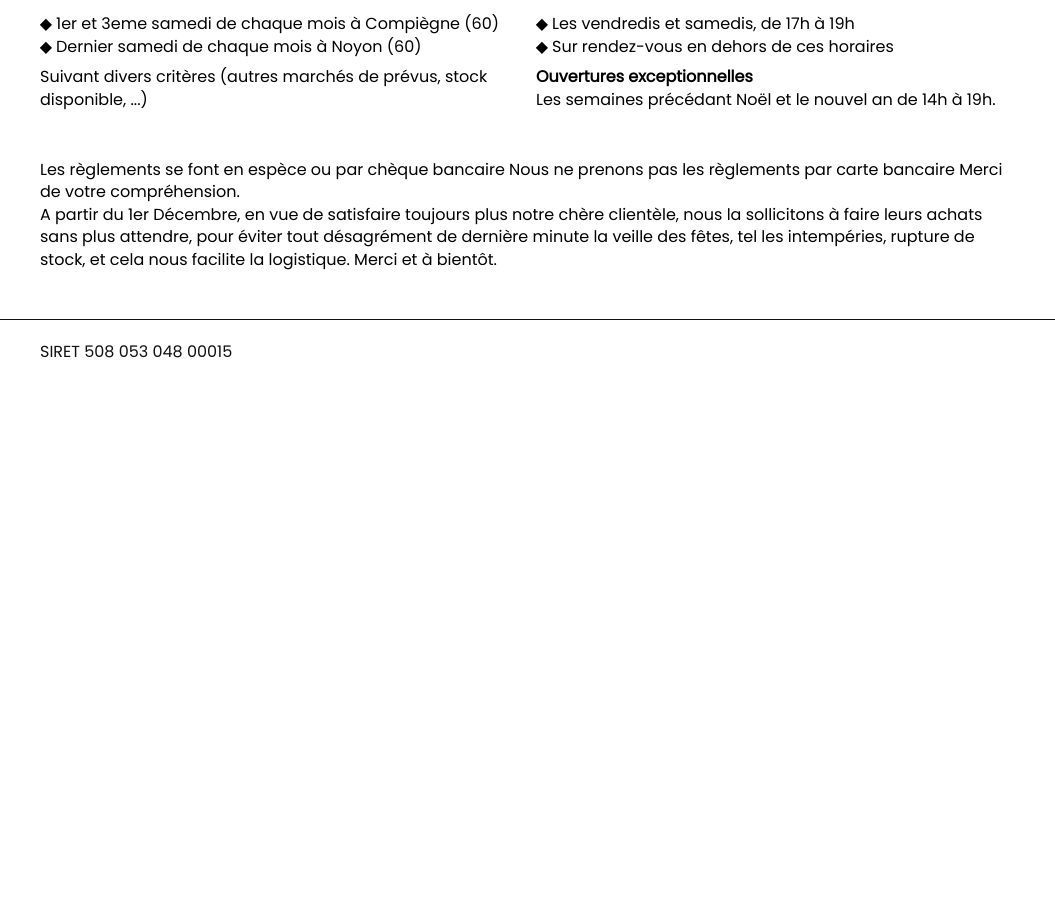
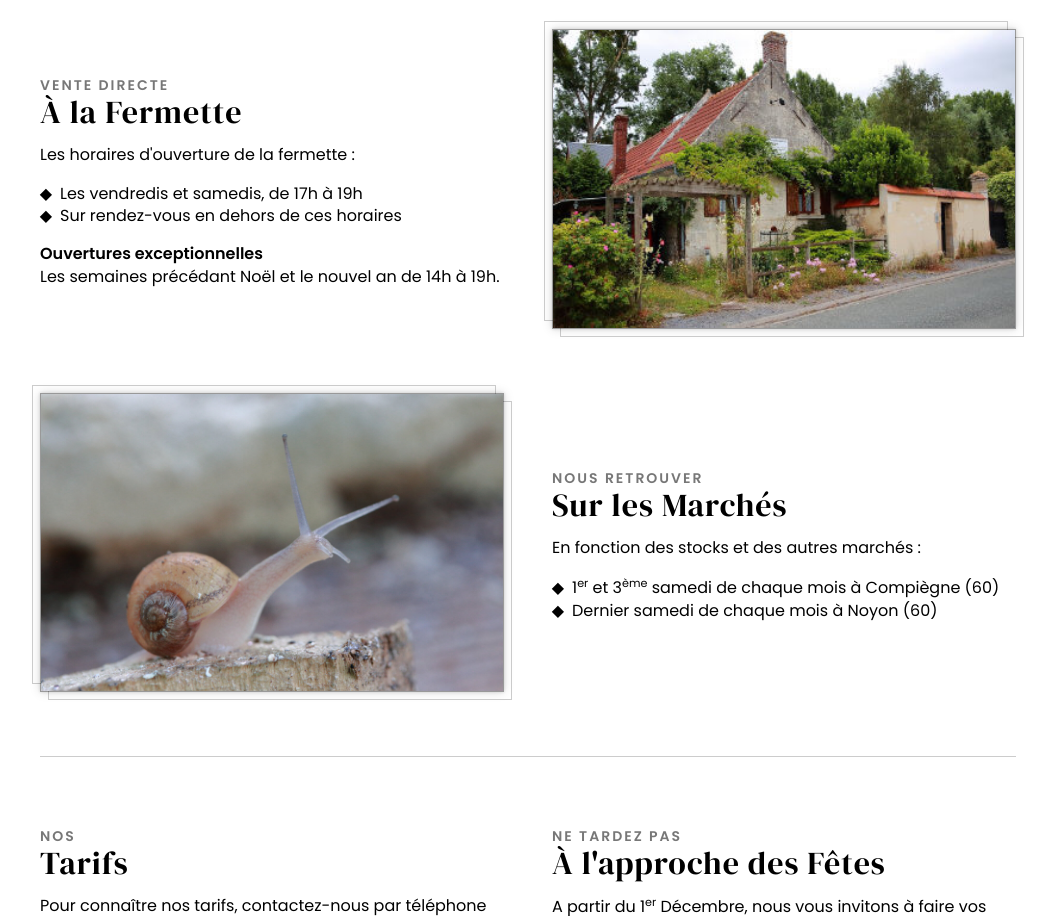
Before and after one commit to Alex-D/la-fermette-aux-escargots.fr, a website: page src/index.html in a window 1280 px wide. Shown: the part 754-1670 px from the top of the page, without its empty margins (112-1167 px from the left). Before the commit the page ends 1138 px from the top, so only its background shows below. Drawn offline with Linux system fonts and the light colour scheme.

Commit message:
feat: add images

```diff
--- a/src/index.html
+++ b/src/index.html
@@ -2,7 +2,7 @@
 <html lang="fr">
 <head>
   <title>La Fermette Aux Escargots</title>
-	<link href="https://fonts.googleapis.com/css2?family=Poppins&family=DM+Serif+Display&display=swap" rel="stylesheet">
+	<link href="https://fonts.googleapis.com/css2?family=Poppins:wght@400;600&family=DM+Serif+Display&display=swap" rel="stylesheet">
 	<link href="style.css" rel="stylesheet">
 </head>
 <body>
@@ -28,13 +28,12 @@
 		<div class="c-wrapper m-hero--wrapper">
 			<div class="m-hero--box">
 				<div class="c-wrapper">
-					<p class="c-title">Bienvenue</p>
+					<p class="c-title">Élevage d'escargots biologiques</p>
 					<p>
 						Yamina et Christian vous souhaitent la bienvenue.
 					</p>
 					<p>
-						<em>La Fermette Aux Escargots</em> se situe en Picardie,
-						dans l'Oise et plus précisément dans le Noyonnais à Varesnes, 60400.
+						<em>La Fermette Aux Escargots</em> se situe à Varesnes, à côté de Noyon (Oise, Picardie).
 					</p>
 				</div>
 			</div>
@@ -42,22 +41,14 @@
 	</div>
 	<div class="c-wrapper">
 		<section>
-			<h2 class="c-title">Où acheter ?</h2>
+			<h2 class="c-title c-title__centered">Nos points de vente</h2>
 
-			<div class="c-columns c-section">
+			<div class="c-section c-columns c-line">
 				<div>
-					<h3 class="c-subtitle">Les marchés</h3>
-					<ul>
-						<li>1<sup>er</sup> et 3<sup>eme</sup> samedi de chaque mois à Compiègne (60)</li>
-						<li>Dernier samedi de chaque mois à Noyon (60)</li>
-					</ul>
+					<h3 class="c-subtitle"><span class="c-subtitle--sup">Vente directe</span> À la Fermette</h3>
 					<p>
-						Suivant divers critères (autres marchés de prévus, stock disponible, ...)
+						Les horaires d'ouverture de la fermette :
 					</p>
-				</div>
-
-				<div>
-					<h3 class="c-subtitle">Vente directe à la fermette</h3>
 					<ul>
 						<li>Les vendredis et samedis, de 17h à 19h</li>
 						<li>Sur rendez-vous en dehors de ces horaires</li>
@@ -67,20 +58,58 @@
 						Les semaines précédant Noël et le nouvel an de 14h à 19h.
 					</p>
 				</div>
+				<div>
+					<div class="picture">
+						<img src="./assets/photos/fermette.min.jpg" alt="">
+					</div>
+				</div>
 			</div>
 
-			<div class="c-section">
-				<p>
-					Les règlements se font en espèce ou par chèque bancaire
-					Nous ne prenons pas les règlements par carte bancaire
-					Merci de votre compréhension.
-				</p>
-				<p>
-					A partir du 1er Décembre, en vue de satisfaire toujours plus notre chère clientèle,
-					nous la sollicitons à faire leurs achats sans plus attendre, pour éviter tout désagrément de
-					dernière minute la veille des fêtes, tel les intempéries, rupture de stock, et cela nous facilite la logistique.
-					Merci et à bientôt.
-				</p>
+			<div class="c-section c-columns c-columns__swap c-line">
+				<div>
+					<h3 class="c-subtitle"><span class="c-subtitle--sup">Nous retrouver</span> Sur les Marchés</h3>
+					<p>
+						En fonction des stocks et des autres marchés :
+					</p>
+					<ul>
+						<li>1<sup>er</sup> et 3<sup>ème</sup> samedi de chaque mois à Compiègne (60)</li>
+						<li>Dernier samedi de chaque mois à Noyon (60)</li>
+					</ul>
+				</div>
+				<div>
+					<div class="picture">
+						<img src="./assets/photos/petit-escargot.min.jpg" alt="">
+					</div>
+				</div>
+			</div>
+
+			<hr class="c-separator">
+
+			<div class="c-columns c-section">
+				<div>
+					<h3 class="c-subtitle"><span class="c-subtitle--sup">Nos</span> Tarifs</h3>
+					<p>
+						Pour connaître nos tarifs, contactez-nous par téléphone ou par email.
+						Nous proposons des tarifs réduits pour les comités d'entreprises.
+					</p>
+
+					<p>
+						<strong>Modes de paiement</strong> <br>
+						Les règlements se font en espèce ou par chèque bancaire,
+						car nous ne prenons pas les règlements par carte bancaire.
+					</p>
+				</div>
+
+				<div>
+					<h3 class="c-subtitle"><span class="c-subtitle--sup">Ne tardez pas</span> À l'approche des Fêtes</h3>
+					<p>
+						A partir du 1<sup>er</sup> Décembre, nous vous invitons à faire vos achats sans plus attendre.
+					</p>
+					<p>
+						Cela vous permettra d'éviter tout désagrément de dernière minute la veille des fêtes,
+						tels que les intempéries ou une rupture de stock ; et nous facilite la logistique.
+					</p>
+				</div>
 			</div>
 		</section>
 	</div>
--- a/src/style.css
+++ b/src/style.css
@@ -69,11 +69,17 @@ body {
 }
 
 strong {
-	font-weight: bold;
+	font-weight: 600;
 }
 
 em {
 	font-style: italic;
+}
+
+sup {
+	vertical-align: super;
+	font-size: 0.7em;
+	letter-spacing: initial;
 }
 
 p,
@@ -90,35 +96,72 @@ li {
 .c-columns {
 	display: grid;
 	grid-template-columns: repeat(auto-fit, minmax(240px, 1fr));
-	grid-gap: 16px;
+	grid-gap: 48px;
+}
+
+.c-columns__swap > :last-child {
+	order: -1;
 }
 
 .c-section {
-	margin-bottom: 48px;
+	margin-bottom: 64px;
+}
+
+.c-section p:not(:last-child) {
+	margin-bottom: 16px;
 }
 
 .c-section ul {
 	padding-left: 12px;
 	list-style-type: "◆";
-	margin-bottom: 8px;
+}
+
+.c-section ul:not(:last-child) {
+	margin-bottom: 16px;
 }
 
 .c-section ul li {
-	padding-left: 4px;
+	padding-left: 8px;
+}
+
+.c-line {
+	align-items: center;
 }
 
 .c-title {
 	font-family: 'DM Serif Display', serif;
-	font-size: 32px;
+	font-size: 40px;
 	letter-spacing: 1px;
-	margin: -3px 0 8px;
+	margin: -3px 0 24px;
+}
+
+.c-title__centered {
+	text-align: center;
+	margin-bottom: 64px;
 }
 
 .c-subtitle {
 	font-family: 'DM Serif Display', serif;
-	font-size: 24px;
+	font-size: 32px;
 	letter-spacing: 1px;
 	margin: 8px 0 16px;
+}
+
+.c-subtitle--sup {
+	display: block;
+	font-family: 'Poppins', serif;
+	font-size: 14px;
+	font-weight: 600;
+	text-transform: uppercase;
+	letter-spacing: 2px;
+	margin-bottom: 4px;
+	color: #777;
+}
+
+.c-separator {
+	border: none;
+	border-top: 1px solid #ccc;
+	margin: 64px 0;
 }
 
 /*********
@@ -167,7 +210,7 @@ li {
 
 
 /*********
- * Content
+ * Hero
  *********/
 
 .m-hero {
@@ -192,12 +235,56 @@ li {
 	background: hsla(0, 0%, 7%, 0.8);
 	padding: 24px;
 	width: calc(100% - 48px);
-	border: 2px solid #fff;
+	border: 1px solid #fff;
 	transform: translate(-50%, 0);
 }
 
-.m-hero p {
-	max-width: 600px;
+.m-hero p:not(:last-child) {
+	margin-bottom: 8px;
+}
+
+
+/*********
+ * Content
+ *********/
+
+.picture {
+	--border-color: rgba(0, 0, 0, 0.2);
+	position: relative;
+	width: 100%;
+	height: 0;
+	padding-top: 64.56%;
+	box-shadow: rgba(0, 0, 0, 0.15) 0 0 3px, rgba(0, 0, 0, 0.15) 0 0 10px;
+}
+
+.picture::before,
+.picture::after {
+	content: "";
+	display: block;
+	position: absolute;
+	top: 0;
+	right: 0;
+	bottom: 0;
+	left: 0;
+	border: 1px solid var(--border-color);
+}
+
+.picture::before {
+	transform: translate(-8px, -8px);
+}
+
+.picture::after {
+	transform: translate(8px, 8px);
+}
+
+.picture img {
+	position: absolute;
+	top: 0;
+	width: 100%;
+	height: 100%;
+	object-fit: cover;
+	z-index: 1;
+	border: 1px solid rgba(0, 0, 0, 0.4);
 }
 
 
```
Also changed, not shown: src/assets/photos/fermette.min.jpg (added).
